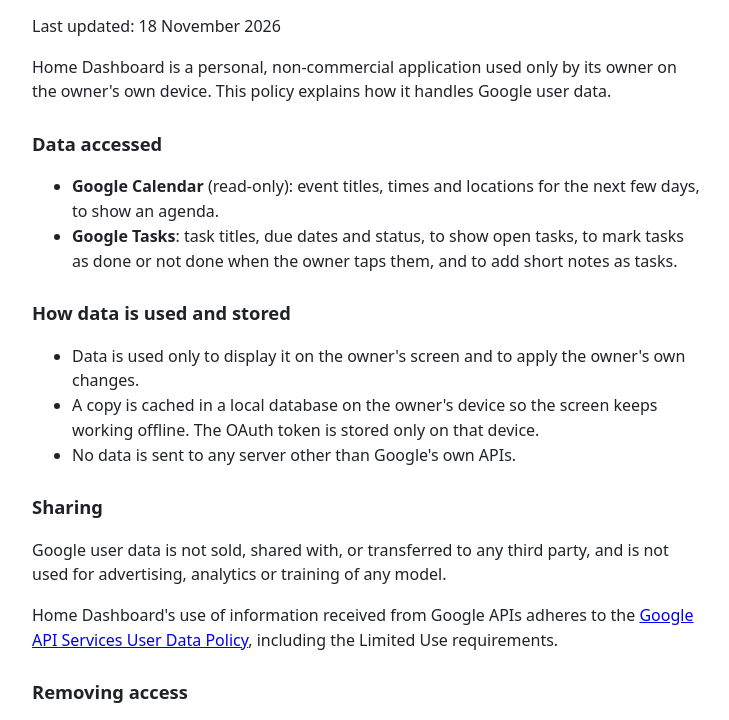
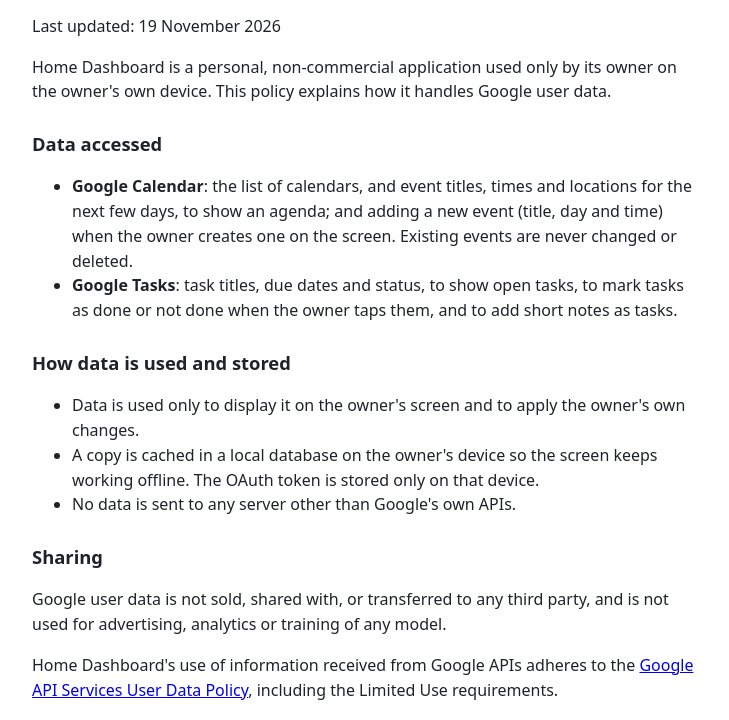
Before and after one commit to shashwatkhoont/dashboard-pages, a plain HTML site: page privacy.html in a window 1280 px wide. Shown: the part 75-795 px from the top of the page, without its empty margins (272-1001 px from the left). Drawn offline with Linux system fonts and the light colour scheme.

Commit message:
Calender is now read/write

```diff
--- a/privacy.html
+++ b/privacy.html
@@ -11,14 +11,16 @@
 </head>
 <body>
   <h1>Privacy Policy</h1>
-  <p>Last updated: 18 November 2026</p>
+  <p>Last updated: 19 November 2026</p>
   <p>Home Dashboard is a personal, non-commercial application used only by its owner on the
      owner's own device. This policy explains how it handles Google user data.</p>
 
   <h2>Data accessed</h2>
   <ul>
-    <li><strong>Google Calendar</strong> (read-only): event titles, times and locations for the
-        next few days, to show an agenda.</li>
+    <li><strong>Google Calendar</strong>: the list of calendars, and event titles, times and
+        locations for the next few days, to show an agenda; and adding a new event (title, day
+        and time) when the owner creates one on the screen. Existing events are never changed or
+        deleted.</li>
     <li><strong>Google Tasks</strong>: task titles, due dates and status, to show open tasks, to mark
         tasks as done or not done when the owner taps them, and to add short notes as tasks.</li>
   </ul>
```
